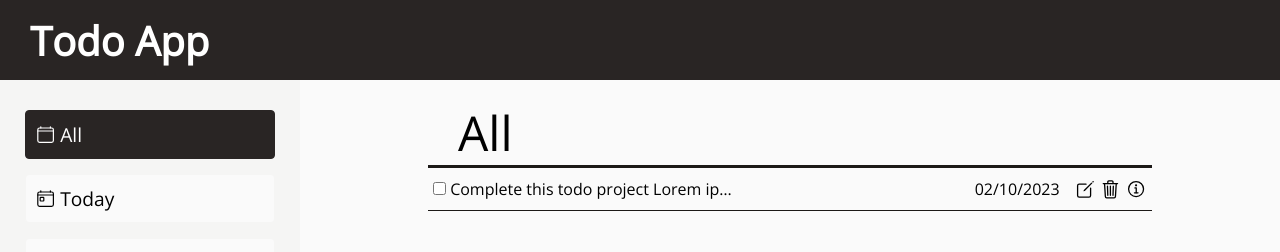
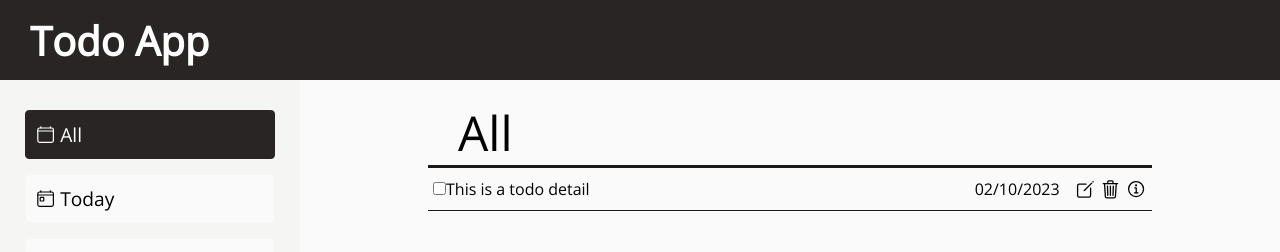
Before and after one commit to 21ance/Todo-List, a website built with webpack: page dist/index.html in a window 1280 px wide. Shown: the top 252 px of the page. Built offline with nearby package versions, Linux system fonts and the light colour scheme; a web font is replaced by a local one.

Commit message:
Add todo renderer

```diff
--- a/src/modules/DOM.js
+++ b/src/modules/DOM.js
@@ -75,11 +75,83 @@ const dom = (() => {
 
   renderSideBarProjects();
 
+  // main
+  const main = document.querySelector(".container > main");
+  const todoContainer = document.createElement("div");
+
+  function renderMain() {
+    todoContainer.classList.add("todos");
+
+    const h1 = document.createElement("h1");
+    h1.textContent = "All";
+
+    todoContainer.append(h1);
+    main.append(todoContainer);
+
+    todoContainer.append(renderTodoItem());
+  }
+
+  function renderTodoItem() {
+    // console.log(document.querySelector(".container > main"));
+
+    const todoItem = document.createElement("div");
+    todoItem.classList.add("todo-item");
+
+    // left
+    const todoItemLeft = document.createElement("div");
+    todoItemLeft.classList.add("todo-item-left");
+
+    const checkbox = document.createElement("input");
+    checkbox.type = "checkbox";
+
+    const todoDetails = document.createElement("span");
+    todoDetails.textContent = "This is a todo detail";
+
+    todoItemLeft.append(checkbox, todoDetails);
+
+    // right
+    const todoItemRight = document.createElement("div");
+    todoItemRight.classList.add("todo-item-right");
+
+    const todoDate = document.createElement("span");
+    todoDate.textContent = "02/10/2023";
+
+    const btnEdit = document.createElement("button");
+    // btnEdit.setAttribute("data-index", identifier);
+    btnEdit.title = "Edit Item";
+    const btnEditIcon = document.createElement("ion-icon");
+    btnEditIcon.setAttribute("name", "create-outline");
+    btnEdit.append(btnEditIcon);
+
+    const btnRemove = document.createElement("button");
+    // btnRemove.setAttribute("data-index", identifier);
+    btnRemove.title = "Remove Item";
+    const btnRemoveIcon = document.createElement("ion-icon");
+    btnRemoveIcon.setAttribute("name", "trash-outline");
+    btnRemove.append(btnRemoveIcon);
+
+    const btnExpand = document.createElement("button");
+    btnExpand.title = "Expand Item";
+    const btnExpandIcon = document.createElement("ion-icon");
+    btnExpandIcon.setAttribute("name", "information-circle-outline");
+    btnExpand.append(btnExpandIcon);
+
+    todoItemRight.append(todoDate, btnEdit, btnRemove, btnExpand);
+
+    //
+    todoItem.append(todoItemLeft, todoItemRight);
+
+    return todoItem;
+  }
+
+  renderMain();
+
   return {
     renderSideBarProjects,
     appendSideBarProjects,
     resetSideBarStatus,
     activeSidebarStatus,
+    //
   };
 })();
 
```
Also changed, not shown: dist/index.html, dist/main.js.
